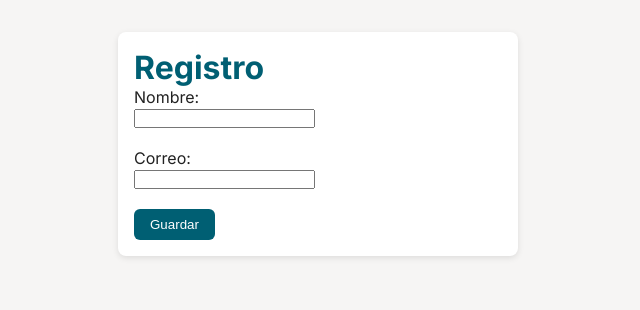
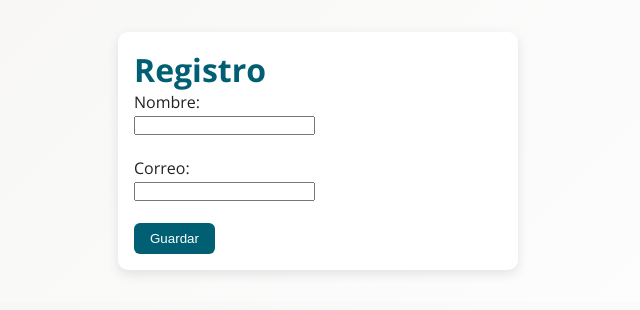
Before and after one commit to zantiago00/Seriousgames_V1, a plain HTML site: page register.html in a window 1280 px wide. Shown: the whole page, without its empty margins (322-962 px from the left). Drawn offline with nearby package versions, Linux system fonts and the light colour scheme.

Commit message:
Mejora interfaz y cambia tipografia a Open Sans

```diff
--- a/style.css
+++ b/style.css
@@ -1,5 +1,5 @@
 /* Estilos globales */
-@import url('https://fonts.googleapis.com/css2?family=Inter:wght@400;700&display=swap');
+@import url('https://fonts.googleapis.com/css2?family=Open+Sans:wght@400;700&display=swap');
 
 :root {
   --color-primary: #005f73;
@@ -15,8 +15,8 @@
 }
 
 body {
-  font-family: 'Inter', sans-serif;
-  background: var(--color-bg);
+  font-family: 'Open Sans', sans-serif;
+  background: linear-gradient(135deg, var(--color-bg), #ffffff);
   color: var(--color-text);
 }
 
@@ -33,6 +33,11 @@ h1, h2, h3 {
   text-decoration: none;
   border: none;
   cursor: pointer;
+  transition: background 0.3s, transform 0.2s;
+}
+.btn:hover:not(.disabled) {
+  background: var(--color-secondary);
+  transform: translateY(-2px);
 }
 .btn:disabled {
   opacity: 0.6;
@@ -41,8 +46,8 @@ h1, h2, h3 {
 
 .card {
   background: #fff;
-  border-radius: 8px;
-  box-shadow: 0 2px 6px rgba(0,0,0,0.1);
+  border-radius: 10px;
+  box-shadow: 0 4px 12px rgba(0,0,0,0.1);
   padding: 1rem;
 }
 
```
Also changed, not shown: 01. Definiciones/index.html (+1 -1 lines), 02. Completar palabras/index.html (+1 -1 lines), 03. Unir palabras/index.html (+1 -1 lines), 04. Ahorcado/index.html (+1 -1 lines).
